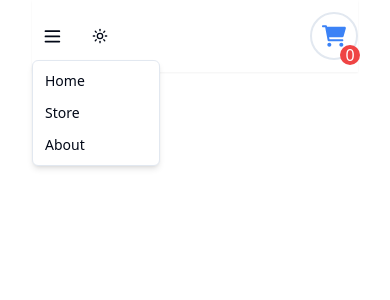
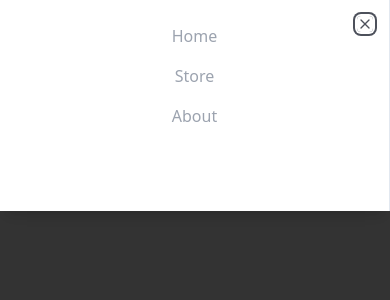
Before and after one commit to iam-annatar/Simple-Shopping-Cart, a React (Vite) app: page / in a window 390 px wide. Both pictures are taken after a click on the button "Toggle Menu". Shown: the top 300 px of the page. Built offline with nearby package versions, Linux system fonts and the light colour scheme.

Commit message:
update mobile nav menu

```diff
--- a/src/components/Navbar.tsx
+++ b/src/components/Navbar.tsx
@@ -5,9 +5,11 @@ import {
   DropdownMenuItem,
   DropdownMenuTrigger,
 } from '@/@/components/ui/dropdown-menu';
+import { Sheet, SheetContent } from '@/@/components/ui/sheet';
 import { useShoppingContext } from '@/hooks/useShoppingContext';
 import { useTheme } from '@/hooks/useTheme';
 import { Menu, Moon, Sun } from 'lucide-react';
+import { useState } from 'react';
 import { NavLink } from 'react-router-dom';
 
 export const Navbar = () => {
@@ -72,25 +74,31 @@ const ToggleTheme = () => {
 };
 
 const MobileMenu = () => {
+  const [isOpen, setIsOpen] = useState(false);
+
   return (
-    <DropdownMenu>
-      <DropdownMenuTrigger className="flex sm:hidden" asChild>
-        <Button variant="ghost" size="icon">
+    <>
+      <Button
+        className="sm:hidden"
+        onClick={() => setIsOpen(true)}
+        variant="ghost"
+        size="icon"
+      >
         <Menu className="h-[1.3rem] w-[1.3rem]" />
         <span className="sr-only">Toggle Menu</span>
       </Button>
-      </DropdownMenuTrigger>
-      <DropdownMenuContent align="start">
-        <DropdownMenuItem asChild>
+      <Sheet open={isOpen} onOpenChange={() => setIsOpen(false)}>
+        <SheetContent className="w-full h-[25vh]" side={'left'}>
+          <nav
+            onClick={() => setIsOpen(false)}
+            className="grid gap-4 place-items-center text-gray-400 hover:*:text-black dark:hover:*:text-white"
+          >
             <NavLink to="/">Home</NavLink>
-        </DropdownMenuItem>
-        <DropdownMenuItem asChild>
             <NavLink to="/store">Store</NavLink>
-        </DropdownMenuItem>
-        <DropdownMenuItem asChild>
             <NavLink to="/about">About</NavLink>
-        </DropdownMenuItem>
-      </DropdownMenuContent>
-    </DropdownMenu>
+          </nav>
+        </SheetContent>
+      </Sheet>
+    </>
   );
 };
```
Lines whose indentation alone changed are shown as unchanged.
